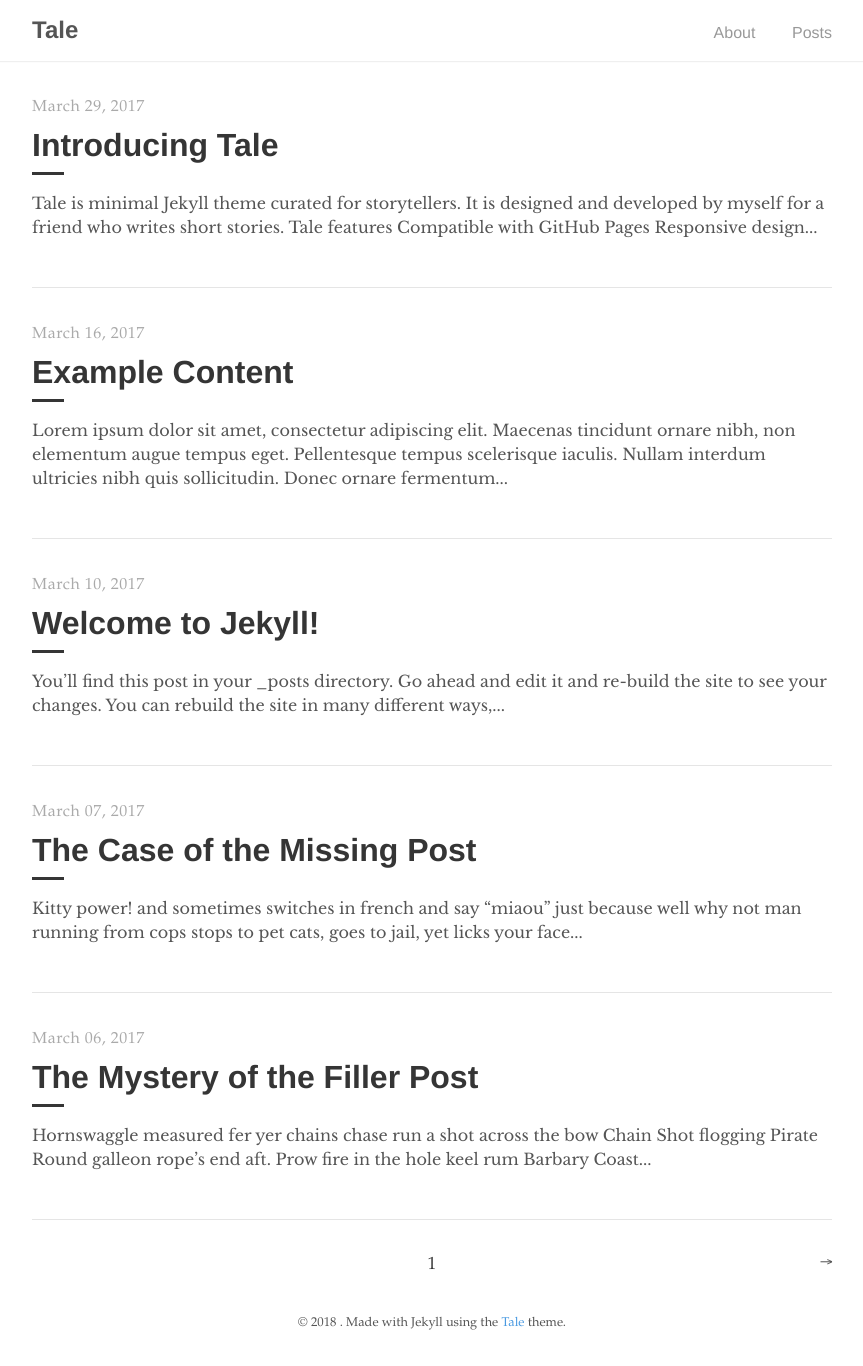
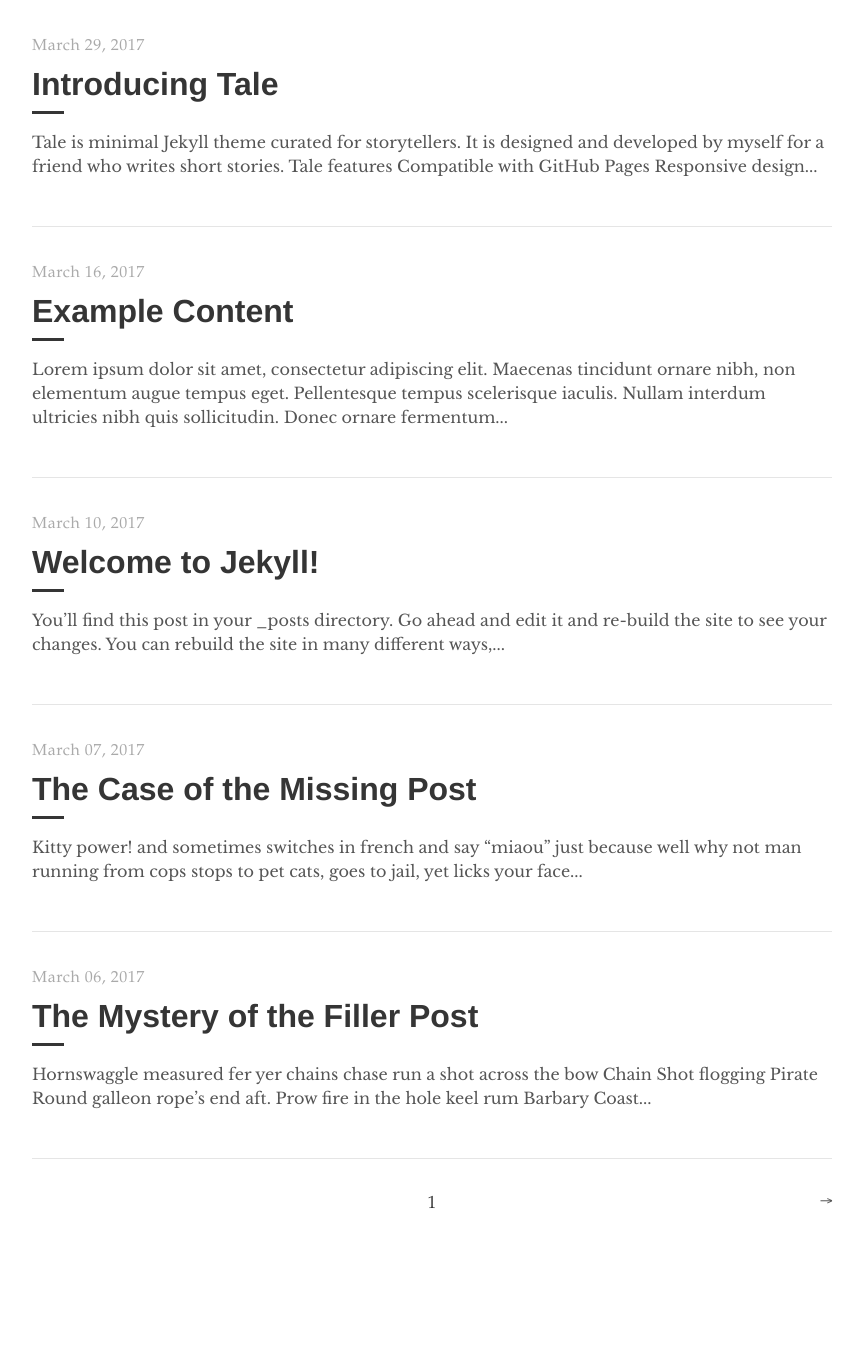
Before and after one commit to smartshouse/smartshouse.github.io, a Jekyll site: the page built from index.html, in a window 1280 px wide. Shown: the whole page, without its empty margins (208-1071 px from the left). Built offline with Jekyll 4.4.1, drawn with Linux system fonts in a browser that asks for light colours; the list of posts is cut into pages by our own code; after the commit the page ends 1217 px from its top, so only the background shows below that.

Commit message:
Update default.html

```diff
--- a/_layouts/default.html
+++ b/_layouts/default.html
@@ -4,26 +4,8 @@
   {% include head.html %}
 
   <body>
-    <nav class="nav">
-      <div class="nav-container">
-        <a href="{{ site.baseurl }}/">
-          <h2 class="nav-title">{{ site.title }}</h2>
-        </a>
-        <ul>
-          <li><a href="{{ '/about' | prepend: site.baseurl }}">About</a></li>
-          <li><a href="{{ site.baseurl }}/">Posts</a></li>
-        </ul>
-    </div>
-  </nav>
-
     <main>
       {{ content }}
     </main>
-
-    <footer>
-      <span>
-        &copy; <time datetime="{{ site.time }}">{{ site.time | date: '%Y' }}</time> {{ site.author.name }}. Made with Jekyll using the <a href="https://github.com/chesterhow/tale/">Tale</a> theme.
-      </span>
-    </footer>
   </body>
 </html>
```
